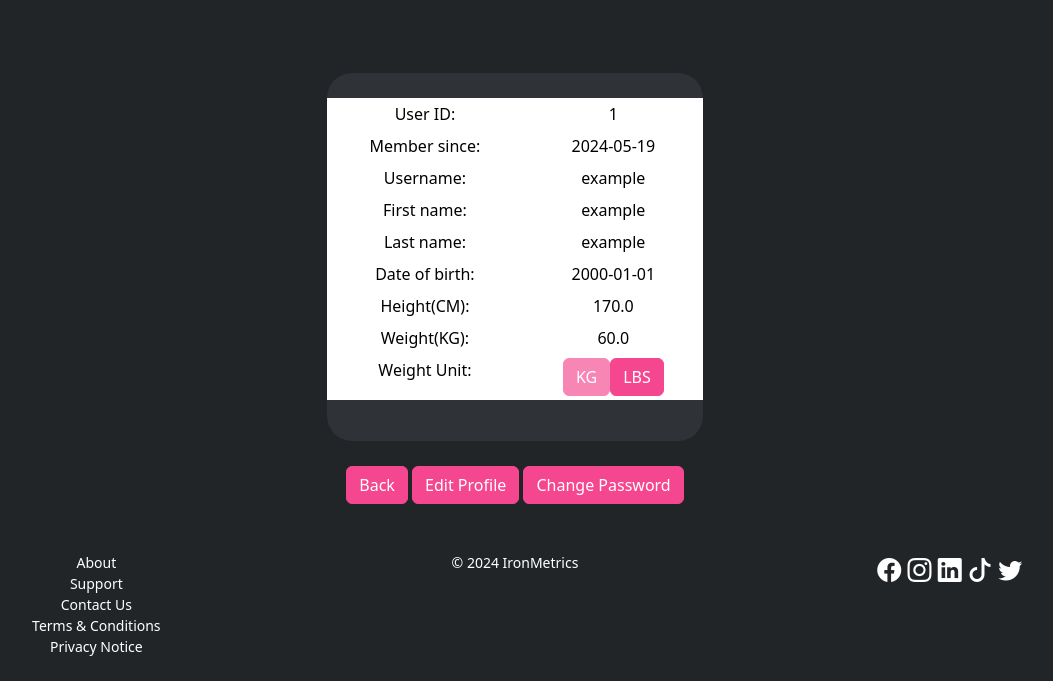
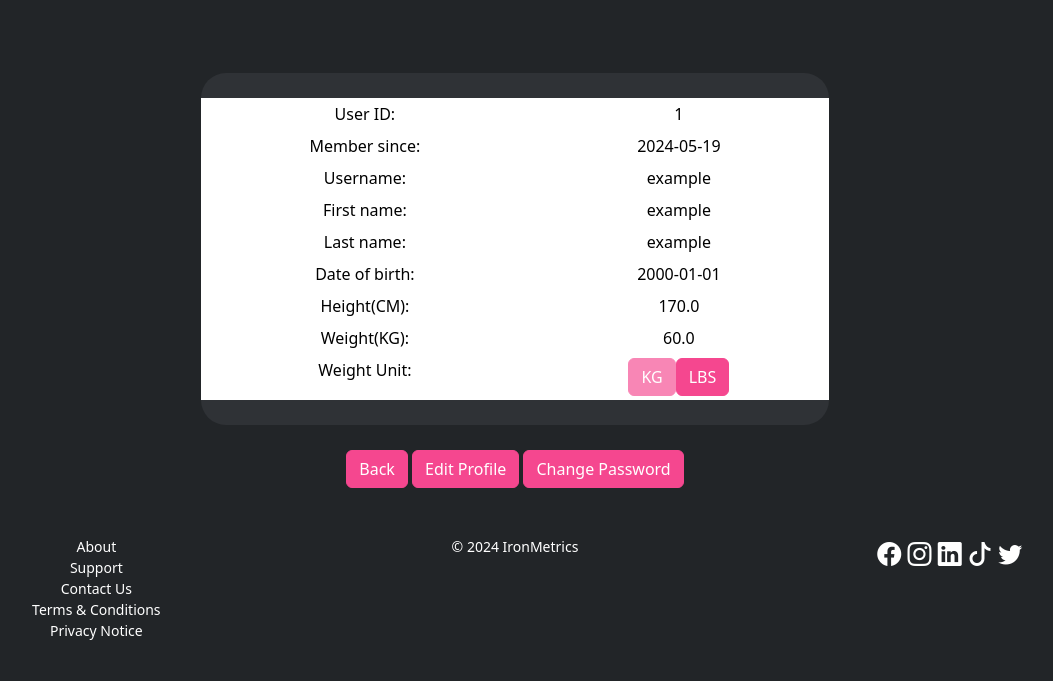
Before and after one commit to je-repo/fitnessapp, a Flask app: page /profile in a window 1280 px wide. Shown: the part 64-745 px from the top of the page, without its empty margins (125-1178 px from the left). Run offline with Flask 3, Linux system fonts and the light colour scheme; a user stored in the database is signed in; data comes from the database, SQL or seed files in the repository; some libraries are stand-ins or nearby versions.

Commit message:
profile.html - profile data table styling changes removed bottom margin of profile data table increase width of profile data table wrapper

```diff
--- a/static/profile.css
+++ b/static/profile.css
@@ -5,6 +5,7 @@ tr * {
 .profile-data-table-wrapper {
     width: 30%;
     min-width: 230px;
+    width: 50%;
     margin: 25px auto;
     padding: 25px 0;
 }
@@ -13,3 +14,7 @@ tr * {
     display: flex;
     justify-content: center;
 }
+
+.table {
+    margin: 0px;
+}
```
